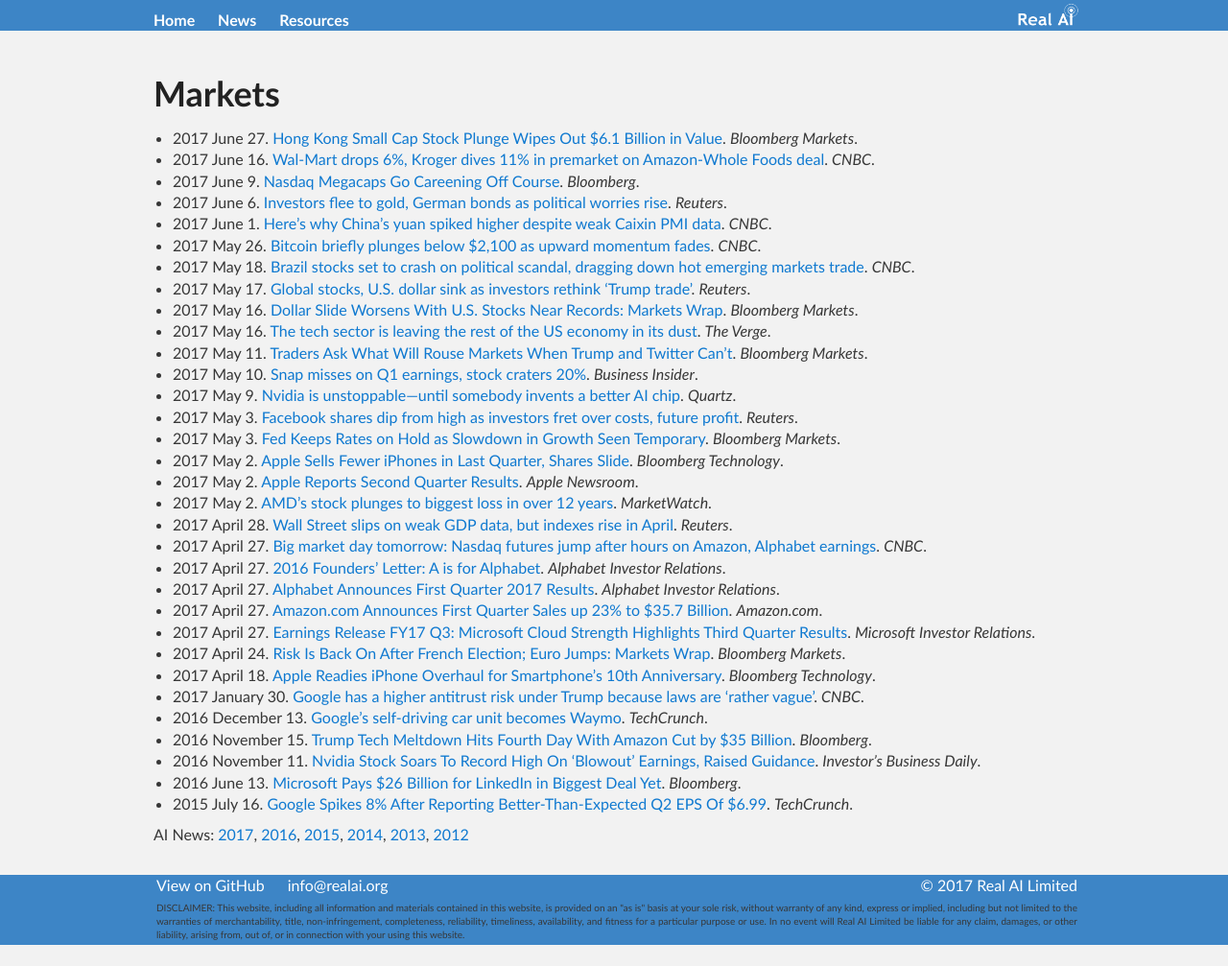
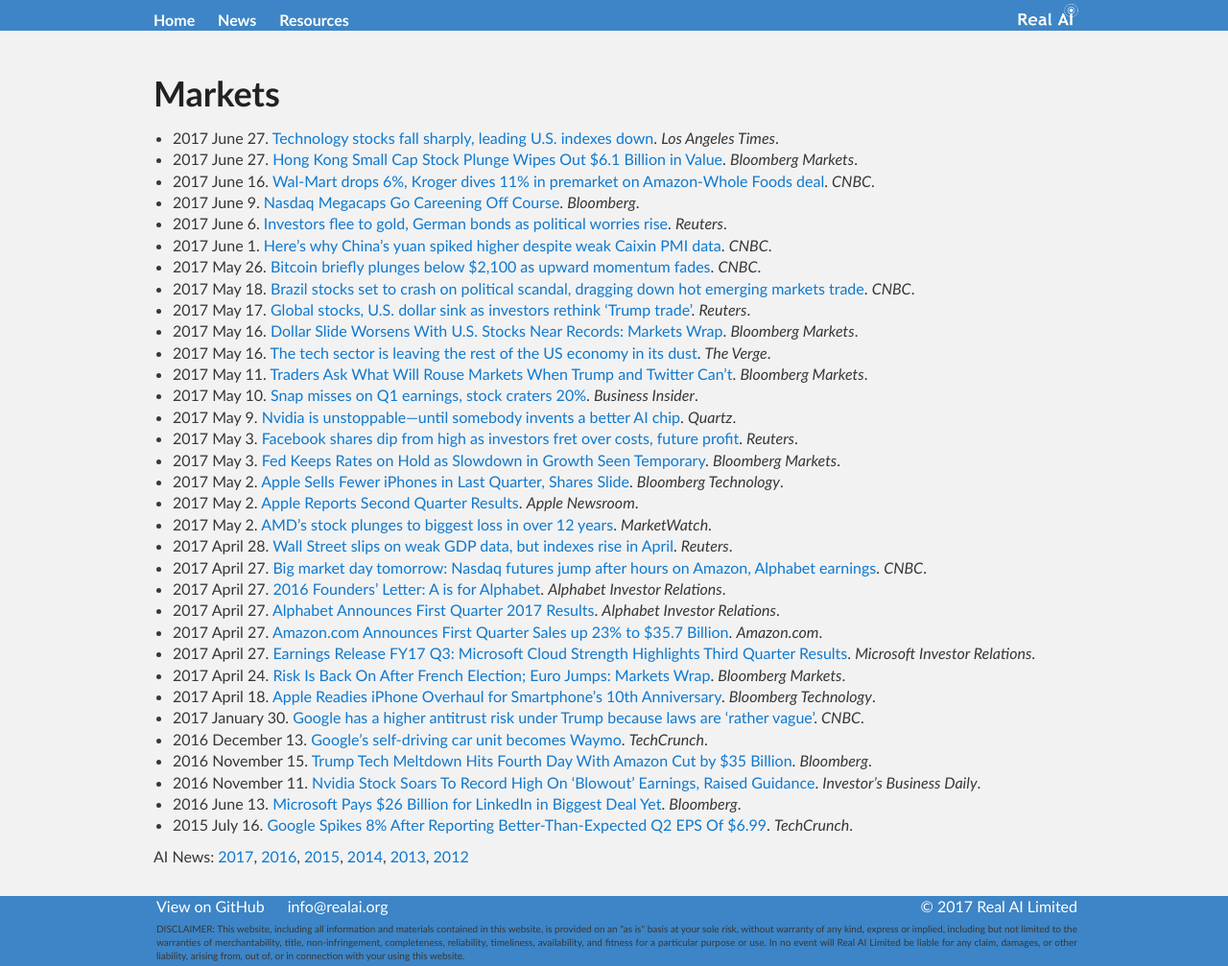
Before and after one commit to Tonywuhk/realai.org, a Jekyll site: the page built from news/markets.md, in a window 1280 px wide. Shown: the whole page at 96% size. Built offline with Jekyll 4.4.1, drawn with Linux system fonts in a browser that asks for light colours; our own code applies the rules of GitHub Pages for plain Markdown files; comment, search, counter and statistics services are not loaded; the repository's description, which GitHub fills in, is left out; before the commit the page ends 985 px from its top, so only the background shows below that.

Commit message:
Update markets.md

```diff
--- a/news/markets.md
+++ b/news/markets.md
@@ -3,6 +3,7 @@
 ---
 # Markets
 
+* 2017 June 27. [Technology stocks fall sharply, leading U.S. indexes down](http://www.latimes.com/business/la-fi-markets-20170627-story.html). *Los Angeles Times*.
 * 2017 June 27. [Hong Kong Small Cap Stock Plunge Wipes Out $6.1 Billion in Value](https://www.bloomberg.com/news/articles/2017-06-27/hong-kong-small-cap-collapse-wipes-out-5-1-billion-this-morning). *Bloomberg Markets*.
 * 2017 June 16. [Wal-Mart drops 6%, Kroger dives 11% in premarket on Amazon-Whole Foods deal](http://www.cnbc.com/2017/06/16/wal-mart-drops-4-percent-kroger-dives-12-percent-in-premarket-on-amazon-whole-foods-deal.html). *CNBC*.
 * 2017 June 9. [Nasdaq Megacaps Go Careening Off Course](https://www.bloomberg.com/news/articles/2017-06-09/megacap-tech-stumbling-to-worst-day-verus-dow-in-seven-months). *Bloomberg*.
```
